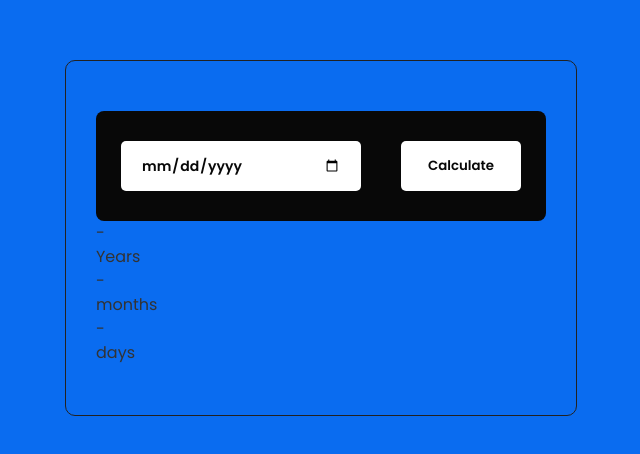
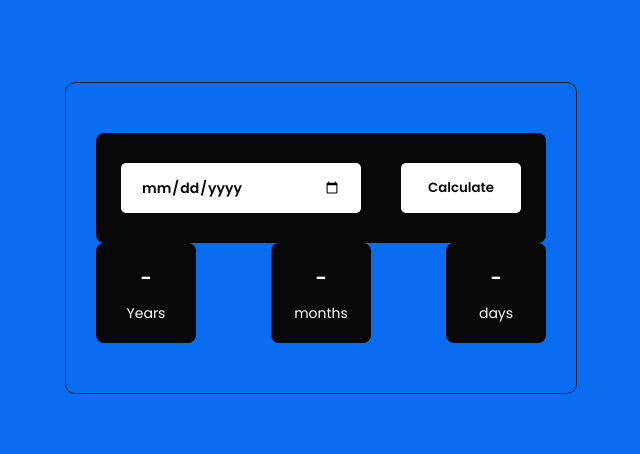
Before and after one commit to Shanmukh-235/Age-Calculator, a plain HTML site: page index.html in a window 1280 px wide. Shown: the part 162-616 px from the top of the page, without its empty margins (319-959 px from the left). Drawn offline with Linux system fonts and the light colour scheme.

Commit message:
done with partial CSS and the div sections

```diff
--- a/index.html
+++ b/index.html
@@ -18,10 +18,14 @@
                     -
                 </span>
                 <p>Years</p>
+            </div>
+            <div>
                 <span id="months">
                     -
                 </span>
                 <p>months</p>
+            </div>
+            <div>
                 <span id="days">
                     -
                 </span>
--- a/styles.css
+++ b/styles.css
@@ -49,3 +49,30 @@ button{
     width: 30%;
     float: right;
 }
+.outputs-wrapper{
+    width: 100%;
+    display: flex;
+    justify-content: space-between;
+
+}
+.outputs-wrapper div{
+    height: 100px;
+    width: 100px;
+    background-color: #080808;
+    border-radius: 8px;
+    color: #fff;
+    display: grid;
+    place-items: center;
+    padding: 20px 0;
+}
+span{
+    font-size: 20px;
+    font-weight: 600;
+}
+p{
+    font-size: 14px;
+    font-weight: 400;
+    color: #fff;
+    text-align: center;
+    margin-top: 10px;
+}
```
